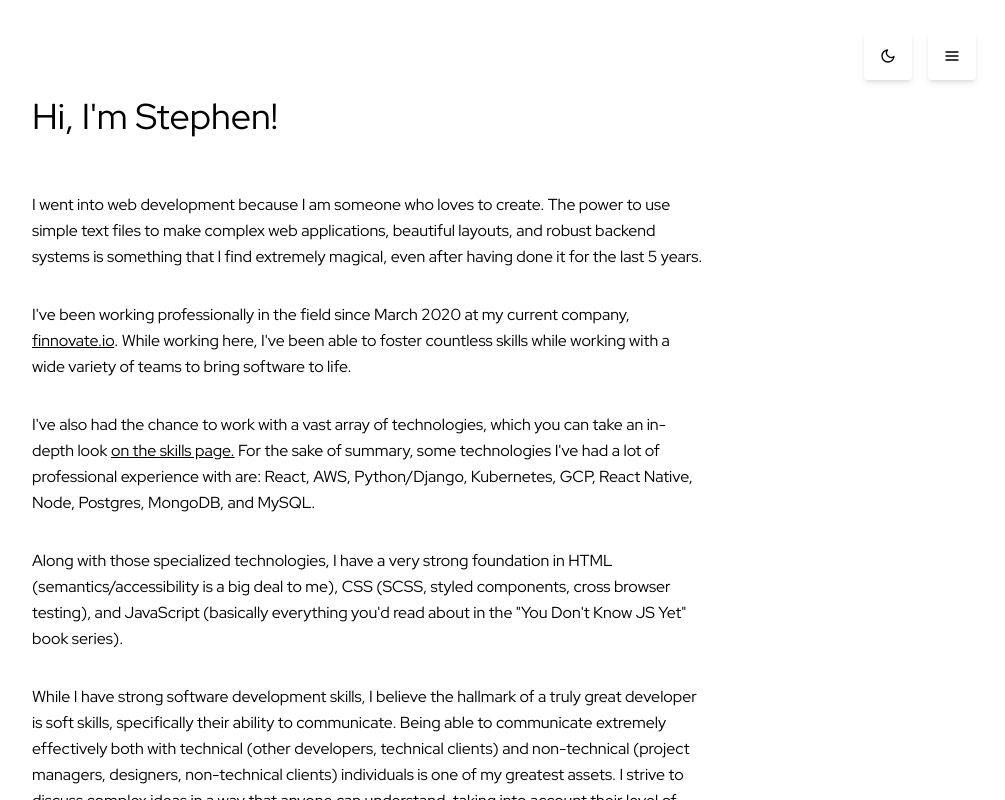
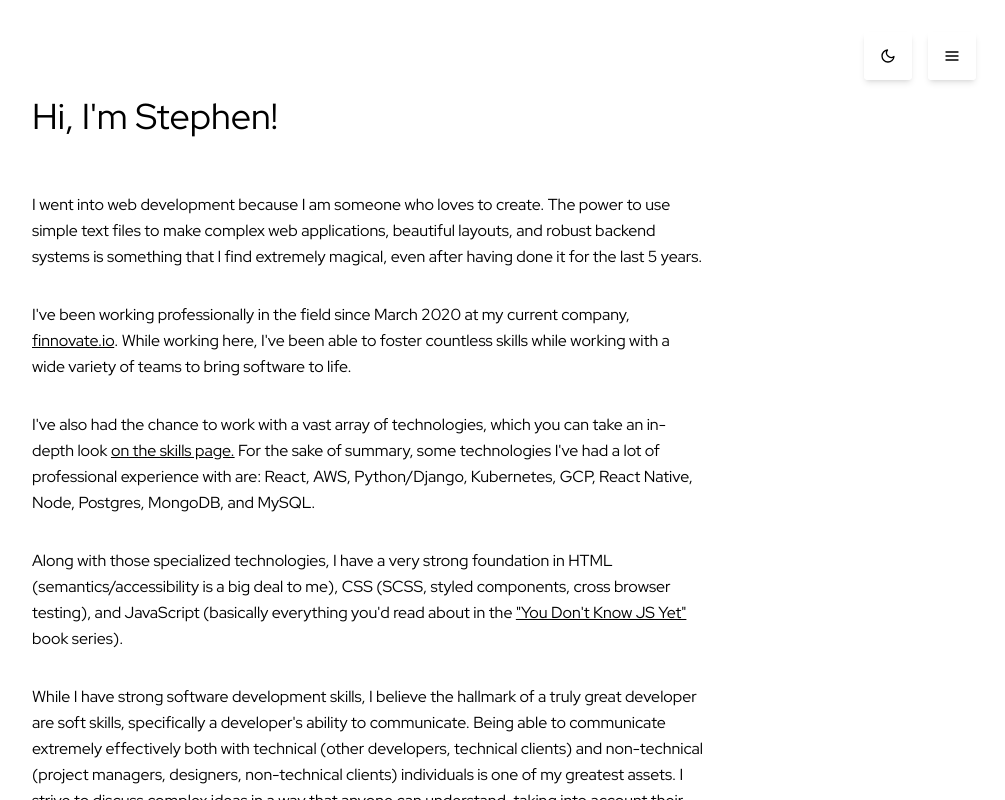
Before and after one commit to sparlos/sparling-dev, a Next.js app: page /about in a window 1280 px wide. Shown: the whole page, without its empty margins (272-1277 px from the left). Built offline with nearby package versions, Linux system fonts and the light colour scheme.

Commit message:
various updates to the contact page

```diff
--- a/pages/about/index.tsx
+++ b/pages/about/index.tsx
@@ -75,8 +75,16 @@ export default function About() {
         Along with those specialized technologies, I have a very strong
         foundation in HTML (semantics/accessibility is a big deal to me), CSS
         (SCSS, styled components, cross browser testing), and JavaScript
-        (basically everything you&apos;d read about in the &quot;You Don&apos;t
-        Know JS Yet&quot; book series).
+        (basically everything you&apos;d read about in the{' '}
+        <a
+          className="underline"
+          href="https://github.com/getify/You-Dont-Know-JS"
+          target="_blank"
+          rel="noreferrer"
+        >
+          &quot;You Don&apos;t Know JS Yet&quot;
+        </a>{' '}
+        book series).
       </motion.p>
       <motion.p
         className="mt-8"
@@ -87,14 +95,15 @@ export default function About() {
         }}
       >
         While I have strong software development skills, I believe the hallmark
-        of a truly great developer is soft skills, specifically their ability to
-        communicate. Being able to communicate extremely effectively both with
-        technical (other developers, technical clients) and non-technical
-        (project managers, designers, non-technical clients) individuals is one
-        of my greatest assets. I strive to discuss complex ideas in a way that
-        anyone can understand, taking into account their level of software
-        knowledge. I&apos;m also a great leader, having been promoted to a Staff
-        Software Developer after just 2 years of working at finnovate.io.
+        of a truly great developer are soft skills, specifically a
+        developer&apos;s ability to communicate. Being able to communicate
+        extremely effectively both with technical (other developers, technical
+        clients) and non-technical (project managers, designers, non-technical
+        clients) individuals is one of my greatest assets. I strive to discuss
+        complex ideas in a way that anyone can understand, taking into account
+        their level of software knowledge. I&apos;m also a great leader, having
+        been promoted to a Staff Software Developer after just 2 years of
+        working at finnovate.io.
       </motion.p>
       <motion.p
         className="mt-8"
@@ -106,7 +115,11 @@ export default function About() {
       >
         If you&apos;ve made it this far, thanks for reading about me! If
         you&apos;d like to reach out and start a dialogue to learn more, head on
-        over to the contact page with ways you can do that.
+        over to{' '}
+        <Link href="/contact">
+          <button className="underline">the contact page</button>
+        </Link>{' '}
+        with ways you can do that.
       </motion.p>
     </ScrollableContentContainer>
   )
```
